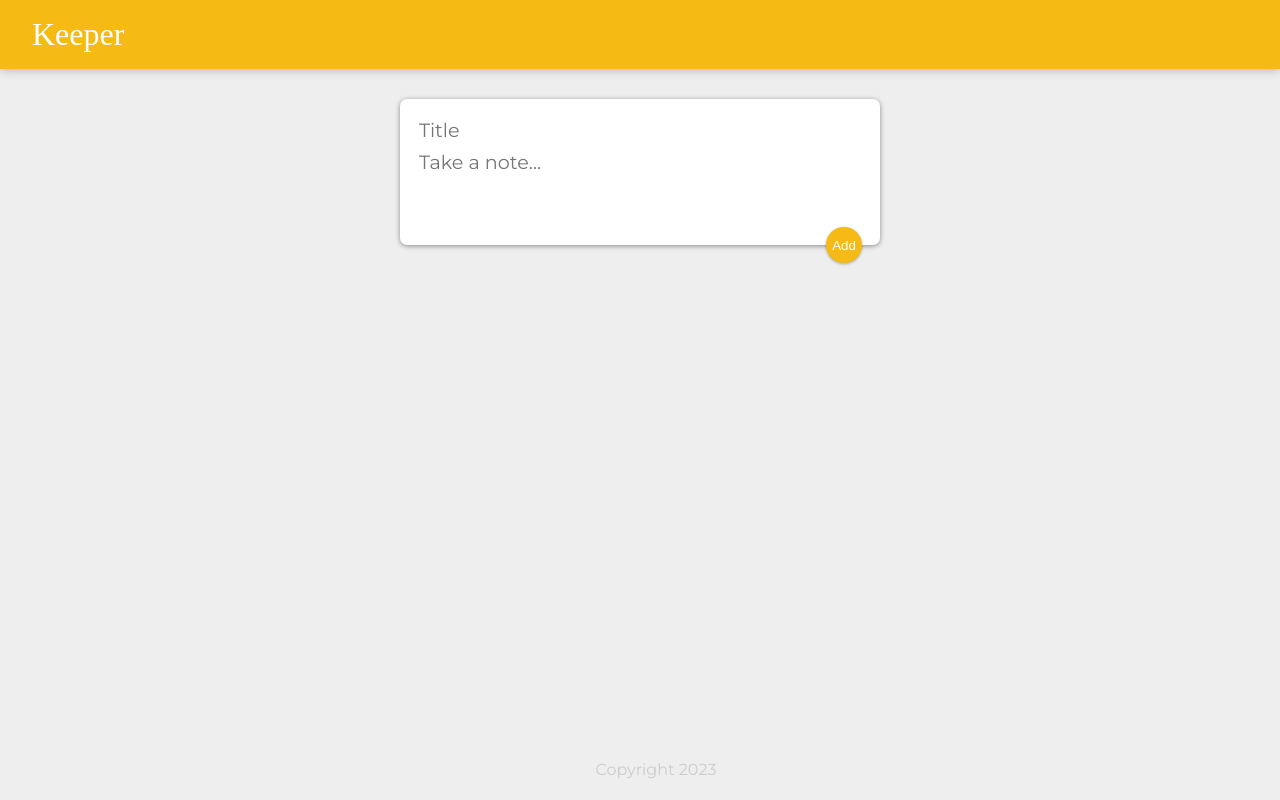
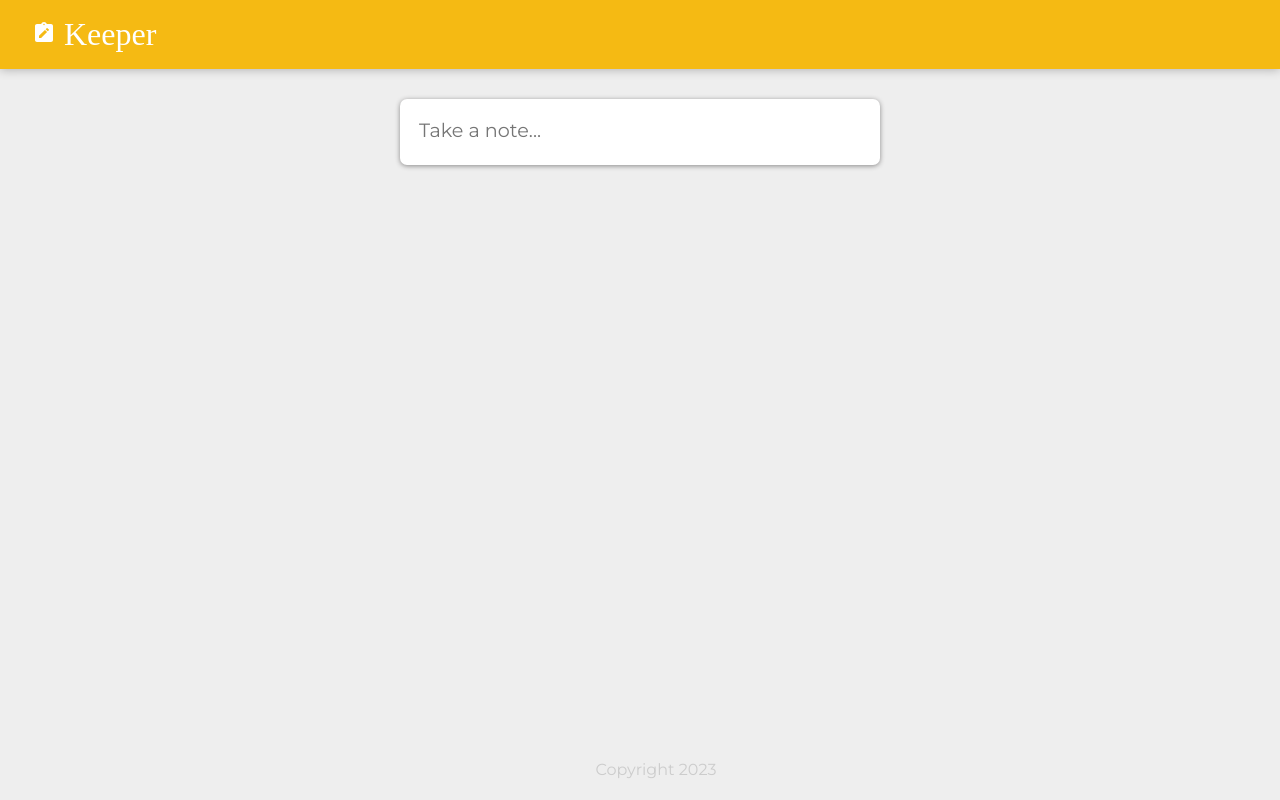
Before and after one commit to brand421/Keeper-App, a React (Create React App) app: page / in a window 1280 px wide. Built offline with nearby package versions, Linux system fonts and the light colour scheme; a web font is replaced by a local one.

Commit message:
style application

```diff
--- a/public/styles.css
+++ b/public/styles.css
@@ -38,7 +38,7 @@ footer p {
 .note {
   background: #fff;
   border-radius: 7px;
-  box-shadow: 0 2px 5px #ccc;
+  box-shadow: 0 2px 5px #fff;
   padding: 10px;
   width: 240px;
   margin: 16px;
@@ -65,9 +65,10 @@ footer p {
   height: 36px;
   cursor: pointer;
   outline: none;
+  background-color: #fff;
 }
 
-form {
+form.create-note {
   position: relative;
   width: 480px;
   margin: 30px auto 20px auto;
@@ -76,8 +77,8 @@ form {
   border-radius: 7px;
   box-shadow: 0 1px 5px rgb(138, 137, 137);
 }
-form input,
-form textarea {
+form.create-note input,
+form.create-note textarea {
   width: 100%;
   border: none;
   padding: 4px;
@@ -86,7 +87,7 @@ form textarea {
   font-family: inherit;
   resize: none;
 }
-form button {
+form.create-note button {
   position: absolute;
   right: 18px;
   bottom: -18px;
--- a/src/components/App.jsx
+++ b/src/components/App.jsx
@@ -24,7 +24,7 @@ function App() {
   return (
     <div>
       <Heading />
-      <CreateArea onAdd={addNote} />
+      <CreateArea onAdd={addNote}/>
       {note.map((noteItem, index) => {
         return (
           <Note
--- a/src/components/CreateArea.jsx
+++ b/src/components/CreateArea.jsx
@@ -1,6 +1,11 @@
 import React, { useState } from "react";
+import AddIcon from '@mui/icons-material/Add';
+import Fab from '@mui/material/Fab';
+import Zoom from '@mui/material/Zoom';
 
 function CreateArea(props) {
+
+  const [isExpand, setExpand] = useState(false)
   const [note, setNote] = useState([
     {
       title: "",
@@ -10,13 +15,14 @@ function CreateArea(props) {
 
   function handleChange(e) {
     const { name, value } = e.target;
-
+    props.isEmpty = true;
     setNote((prevNote) => {
       return {
         ...prevNote,
         [name]: value,
       };
     });
+
   }
 
   function submitNote(e) {
@@ -28,23 +34,30 @@ function CreateArea(props) {
     e.preventDefault();
   }
 
+  function expand() {
+    setExpand(true);
+  }
+
   return (
     <div>
-      <form>
-        <input
+      <form className="create-note">
+      {isExpand && (<input
           name="title"
           placeholder="Title"
           onChange={handleChange}
           value={note.title}
-        />
+        />)}
+
         <textarea
           name="content"
           placeholder="Take a note..."
-          rows={3}
+          onClick={expand}
+          rows={isExpand ? 3 : 1}
           onChange={handleChange}
           value={note.content}
         />
-        <button onClick={submitNote}>Add</button>
+        <Zoom in={isExpand}><Fab onClick={submitNote}><AddIcon /></Fab></Zoom>
+
       </form>
     </div>
   );
--- a/src/components/Header.jsx
+++ b/src/components/Header.jsx
@@ -1,9 +1,10 @@
 import React from "react";
+import NoteAltIcon from '@mui/icons-material/NoteAlt';
 
 function Heading() {
     return (
         <header>
-            <h1 className="header">Keeper</h1>
+            <h1 className="header"><NoteAltIcon /> Keeper</h1>
         </header>
     )
 }
--- a/src/components/Note.jsx
+++ b/src/components/Note.jsx
@@ -1,4 +1,5 @@
 import React, { useState } from "react";
+import DeleteOutlineIcon from '@mui/icons-material/DeleteOutline';
 
 function Note(props) {
   return (
@@ -10,7 +11,7 @@ function Note(props) {
           props.onClicked(props.id);
         }}
       >
-        DELETE
+      <DeleteOutlineIcon />
       </button>
     </div>
   );
```
Also changed, not shown: package.json (+6 -2 lines), 1 other file (tests, documents, lock files or other folders).
